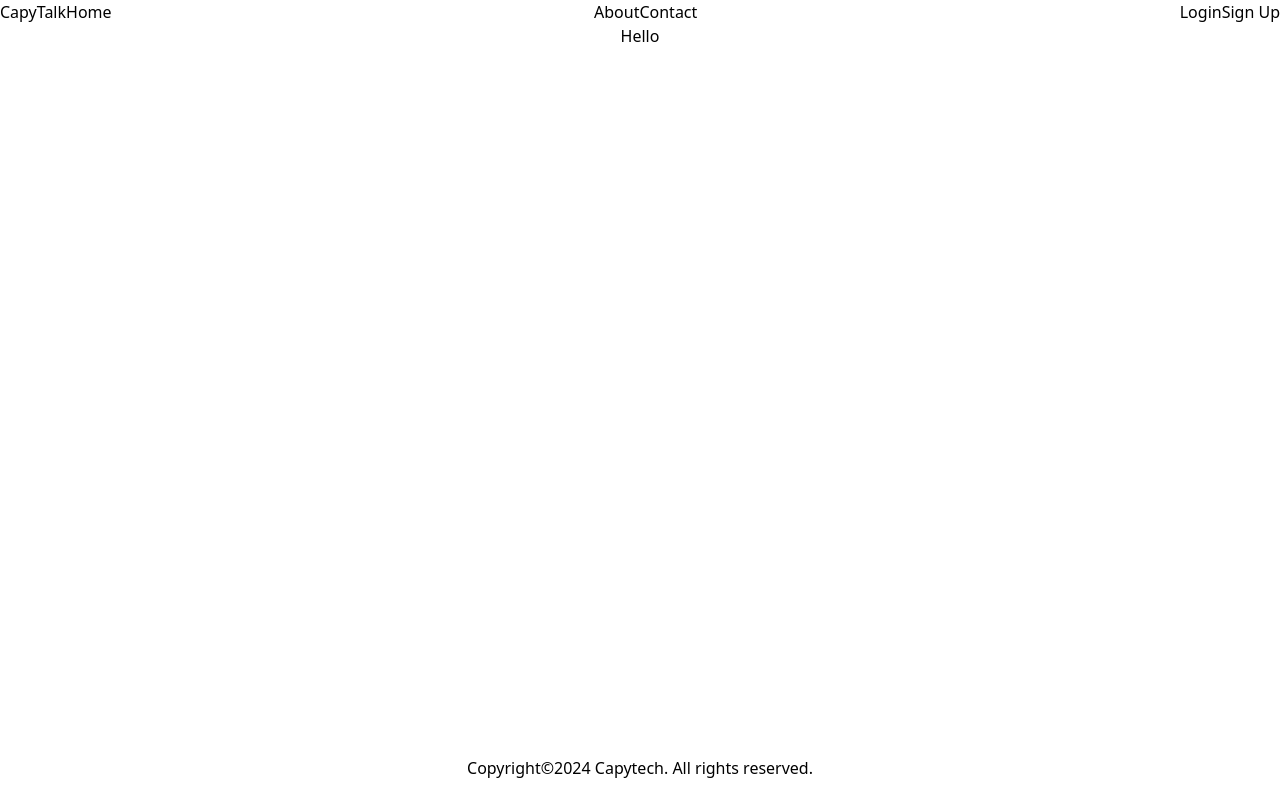
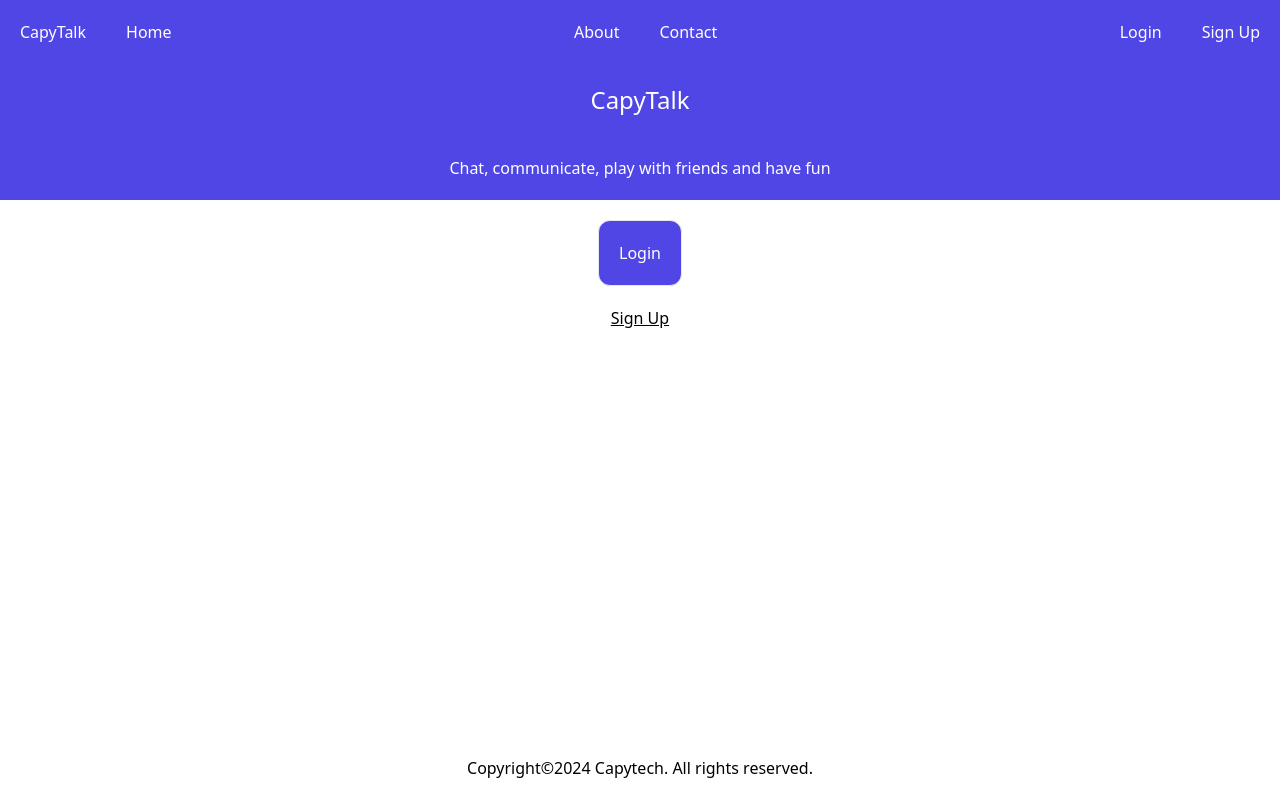
Before and after one commit to codingcapy/capychat3-client, a React (Vite) app: page / in a window 1280 px wide. Built offline with nearby package versions, Linux system fonts and the light colour scheme.

Commit message:
2nd commit
home page design update

```diff
--- a/src/components/Header.jsx
+++ b/src/components/Header.jsx
@@ -10,18 +10,18 @@ export default function Header() {
 
 
     return (
-        <header className="sticky z-50 top-0 md:flex justify-between">
+        <header className="sticky z-50 top-0 md:flex justify-between py-5 bg-indigo-600 text-white">
             <div>
-                <NavLink to="/">CapyTalk</NavLink>
-                <NavLink to="/">Home</NavLink>
+                <NavLink to="/" className="px-5">CapyTalk</NavLink>
+                <NavLink to="/" className="px-5">Home</NavLink>
             </div>
             <div>
-                <NavLink>About</NavLink>
-                <NavLink>Contact</NavLink>
+                <NavLink className="px-5">About</NavLink>
+                <NavLink className="px-5">Contact</NavLink>
             </div>
             <div>
-                <NavLink to="/users/login">Login</NavLink>
-                <NavLink to="/users/signup">Sign Up</NavLink>
+                <NavLink to="/users/login" className="px-5">Login</NavLink>
+                <NavLink to="/users/signup" className="px-5">Sign Up</NavLink>
             </div>
         </header>
     )
--- a/src/pages/HomePage.jsx
+++ b/src/pages/HomePage.jsx
@@ -1,16 +1,26 @@
+
+
+import { NavLink } from "react-router-dom";
 import Footer from "../components/Footer";
 import Header from "../components/Header";
-
-
+import useAuthStore from "../store/AuthStore";
 
 export default function HomePage() {
 
+    const { user } = useAuthStore((state) => state)
 
     return (
-        <div className="flex flex-col min-h-screen">
+        <div className="flex flex-col min-h-screen ">
             <Header />
-            <main className="flex-1 mx-auto">
-                Hello
+            <h1 className="py-5 text-2xl font-medium text-center bg-indigo-600 text-white">CapyTalk</h1>
+            <p className="py-5 font-medium text-center bg-indigo-600 text-white">Chat, communicate, play with friends and have fun</p>
+            <main className="flex-1 mx-auto ">
+            {!user && <div className="flex flex-col items-center">
+                <div className="border rounded-xl py-5 px-5 my-5 bg-indigo-600 text-white">
+                    <NavLink to="/users/login">Login</NavLink>
+                </div>
+                <NavLink to="/users/signup" className="underline">Sign Up</NavLink>
+            </div>}
             </main>
             <Footer />
         </div>
--- a/src/pages/LoginPage.jsx
+++ b/src/pages/LoginPage.jsx
@@ -44,7 +44,7 @@ export default function LoginPage() {
                         <input type="password" name="password" id="password" placeholder="Password" required className="px-2 border rounded-lg border-slate-700 py-1" />
                     </div>
                     <button className="rounded-xl my-5 py-2 px-2 bg-slate-700 text-white">Login</button>
-                    <NavLink to="/cocodogo-client/users/signup" className="text-center">Sign Up</NavLink>
+                    <NavLink to="/users/signup" className="text-center">Sign Up</NavLink>
                 </form>
                 {authLoading ? <h2>Loading...</h2> : null}
                 <p>{message}</p>
```
